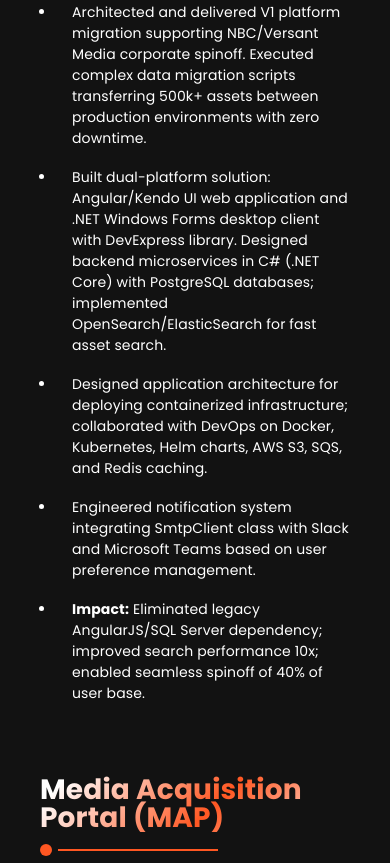
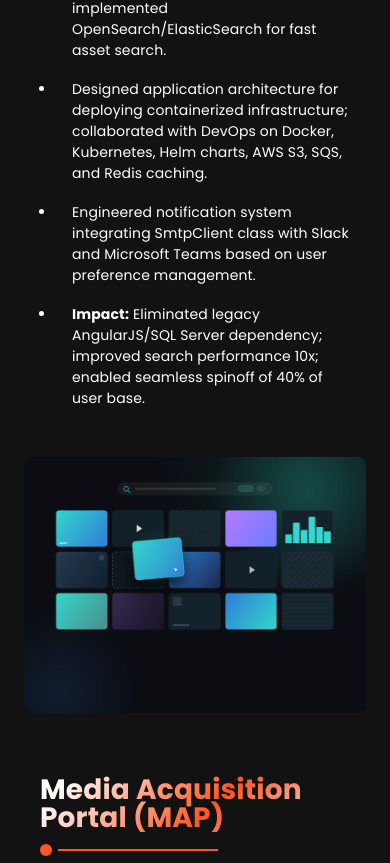
Before and after one commit to zab3355/portfolio, a React (Create React App) app: page /nbcUniversal in a window 390 px wide. Shown: the part 2794-3657 px from the top of the page. Built offline with nearby package versions, Linux system fonts and the light colour scheme.

Commit message:
refactor html components per react best practices

```diff
--- a/src/pages/work/ProjectTemplate.tsx
+++ b/src/pages/work/ProjectTemplate.tsx
@@ -37,6 +37,30 @@ const ImageContainer = styled(Box)({
 const TextContainer = styled(Box)({
   flex: 1,
 });
+
+interface OrderedProps {
+  imageOnLeft: boolean;
+}
+
+const shouldForwardProp = (prop: PropertyKey) => prop !== 'imageOnLeft';
+
+const SectionImageContainer = styled(ImageContainer, { shouldForwardProp })<OrderedProps>(
+  ({ theme, imageOnLeft }) => ({
+    order: 1,
+    [theme.breakpoints.up('sm')]: {
+      order: imageOnLeft ? 0 : 1,
+    },
+  })
+);
+
+const SectionTextContainer = styled(TextContainer, { shouldForwardProp })<OrderedProps>(
+  ({ theme, imageOnLeft }) => ({
+    order: 0,
+    [theme.breakpoints.up('sm')]: {
+      order: imageOnLeft ? 1 : 0,
+    },
+  })
+);
 
 const BodyText = styled(Typography)({
   fontFamily: 'Poppins',
@@ -154,14 +178,14 @@ const ProjectTemplate: React.FC<ProjectTemplateProps> = ({
         const hasMedia = !!(section.image || section.videoUrl);
 
         const textBlock = (
-          <TextContainer>
+          <SectionTextContainer imageOnLeft={imageOnLeft}>
             {section.title && <SectionHeader title={section.title} />}
             <SectionBodyContent body={section.body} />
-          </TextContainer>
+          </SectionTextContainer>
         );
 
         const mediaBlock = hasMedia ? (
-          <ImageContainer>
+          <SectionImageContainer imageOnLeft={imageOnLeft}>
             {section.videoUrl ? (
               <ReactPlayer url={section.videoUrl} width="100%" />
             ) : (
@@ -172,7 +196,7 @@ const ProjectTemplate: React.FC<ProjectTemplateProps> = ({
                 onClick={() => expandImage(section.image)}
               />
             )}
-          </ImageContainer>
+          </SectionImageContainer>
         ) : null;
 
         if (!hasMedia) {
@@ -185,17 +209,8 @@ const ProjectTemplate: React.FC<ProjectTemplateProps> = ({
 
         return (
           <SectionRow key={idx}>
-            {imageOnLeft ? (
-              <>
-                {mediaBlock}
-                {textBlock}
-              </>
-            ) : (
-              <>
-                {textBlock}
-                {mediaBlock}
-              </>
-            )}
+            {textBlock}
+            {mediaBlock}
           </SectionRow>
         );
       })}
```
